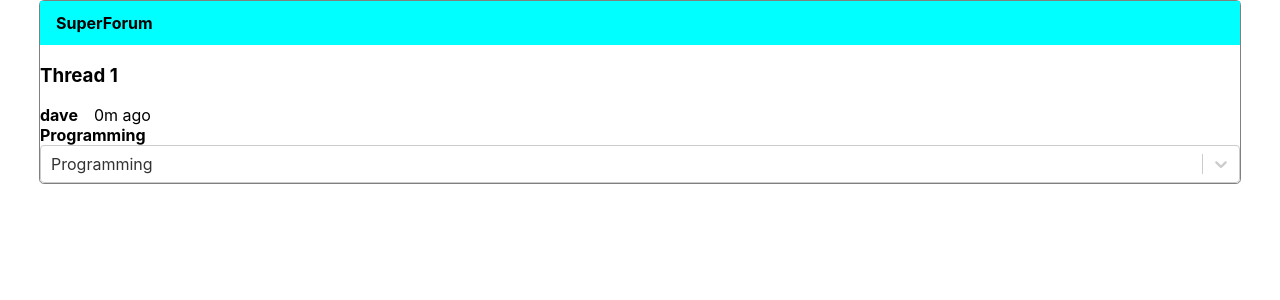
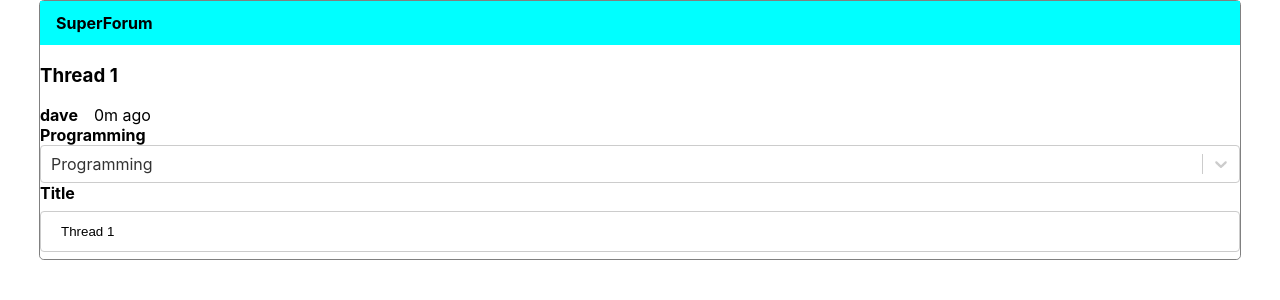
Before and after one commit to weter123/Online-Forum-Client, a React (Create React App) app: page /thread/1 in a window 1280 px wide. Shown: the top 300 px of the page. Built offline with nearby package versions, Linux system fonts and the light colour scheme.

Commit message:
Created ThreadTitle Component for Thread

```diff
--- a/src/components/routes/thread/Thread.tsx
+++ b/src/components/routes/thread/Thread.tsx
@@ -5,6 +5,7 @@ import { getThreadById } from "../../../services/DataServices";
 import Nav from "../../areas/Nav";
 import ThreadHeader from "./ThreadHeader";
 import ThreadCategory from "./ThreadCategory";
+import ThreadTitle from "./ThreadTitle";
 const Thread= () => {
     const [thread,setThread] = useState<ThreadModal | undefined>();
     const{id} = useParams();
@@ -35,6 +36,7 @@ const Thread= () => {
                         title={thread?.title}
                     />
                      <ThreadCategory categoryName={thread?.category?.name} />
+                     <ThreadTitle title={thread?.title} />
                 </div>
             </div>
         </div>
--- /dev/null
+++ b/src/components/routes/thread/ThreadTitle.tsx
@@ -0,0 +1,24 @@
+import React, { FC } from "react";
+
+interface ThreadTitleProps {
+  title?: string;
+}
+
+const ThreadTitle: FC<ThreadTitleProps> = ({ title }) => {
+    const onChangeTitle = (e: React.InputHTMLAttributes<HTMLInputElement>) => {};
+    return (
+        <div className="thread-title-container">
+            <strong>Title</strong>
+            <div className="field">
+                <input
+                    type="text"
+                    value={title || ""}
+                    onChange={onChangeTitle}
+                    placeholder="Title"
+                />
+            </div>
+        </div>
+    );
+};
+
+export default ThreadTitle;
```
